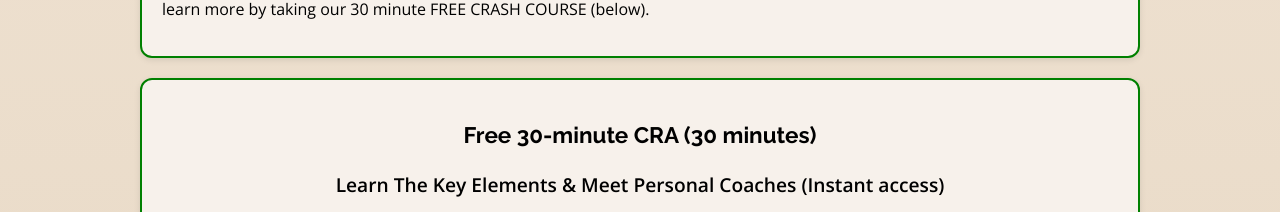
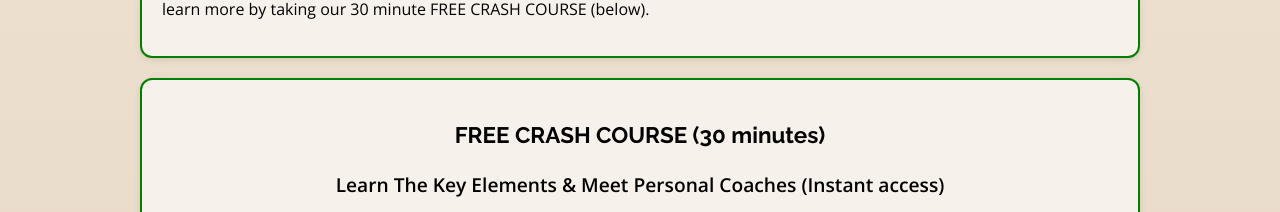
Before and after one commit to jamalkw4070/noahbuiltsisterpage, a React (Vite) app: page / in a window 1280 px wide. Shown: the part 2158-2370 px from the top of the page. Built offline with nearby package versions, Linux system fonts and the light colour scheme.

Commit message:
Update course name to 'FREE CRASH COURSE (30 minutes)'

```diff
--- a/src/app.jsx
+++ b/src/app.jsx
@@ -29,7 +29,7 @@ export default function App() {
     },
     {
   type: "price",
-  name: "Free 30-minute CRA (30 minutes)",
+  name: "FREE CRASH COURSE (30 minutes)",
   text: "Learn The Key Elements & Meet Personal Coaches (Instant access)",
   link: "https://www.spaceinmyplace.com/",
   buttonText: "Learn More"
```
